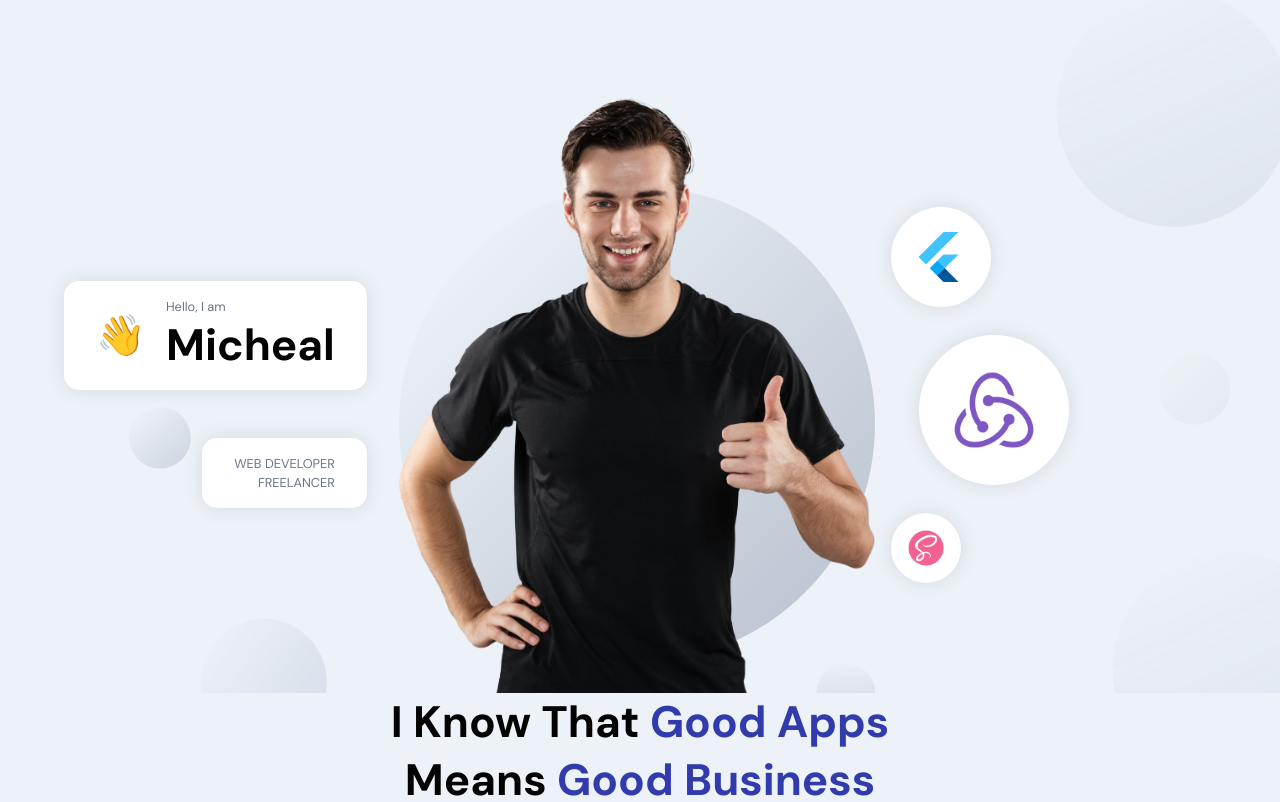
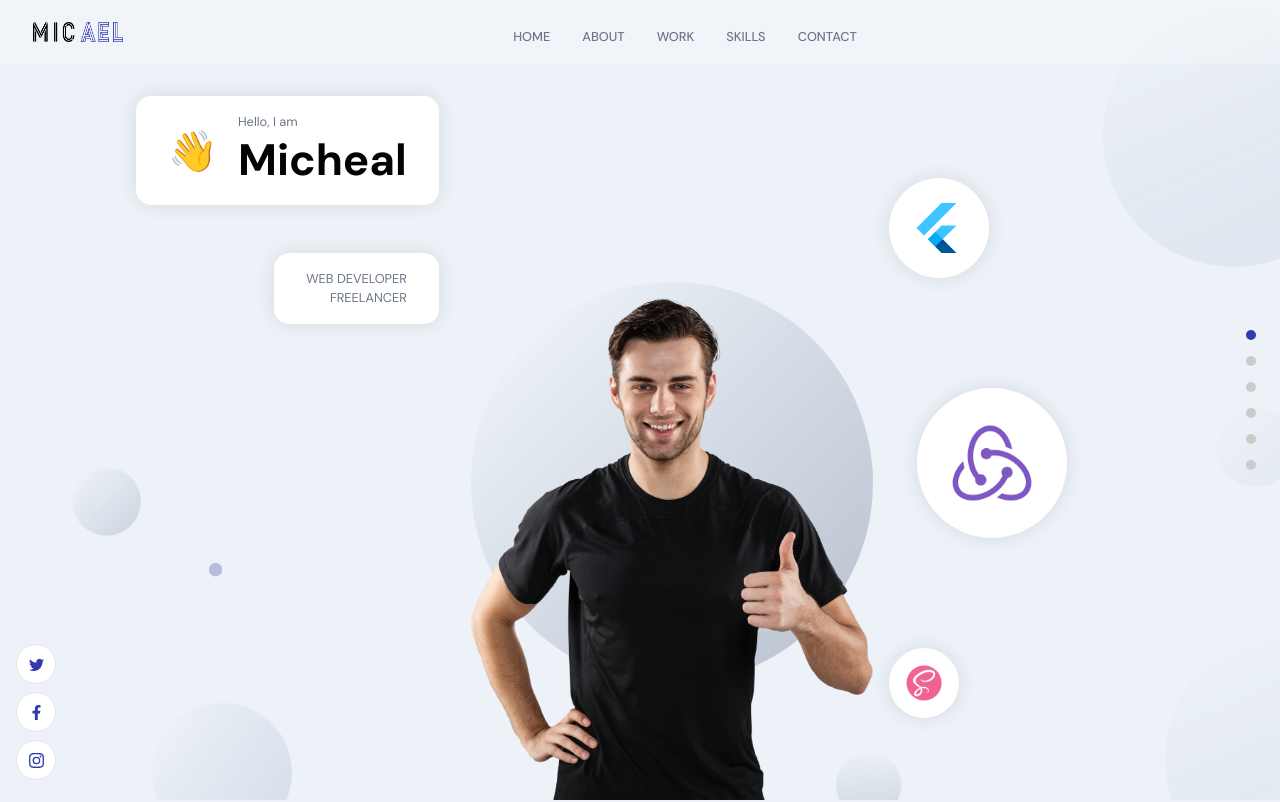
Before and after one commit to Afoojnr/portfolio, a React (Create React App) app in the folder frontend/: page / in a window 1280 px wide. Shown: the top 802 px of the page. Built offline with nearby package versions, Linux system fonts and the light colour scheme.

Commit message:
Navigation Dots and Social Media

```diff
--- a/frontend/src/App.js
+++ b/frontend/src/App.js
@@ -5,7 +5,7 @@
 const App = () => {
   return (
     <div className='app'>
-      {/* <Navbar/> */}
+      <Navbar/>
       <Header />
       <About />
       <Work />
--- a/frontend/src/App.scss
+++ b/frontend/src/App.scss
@@ -122,12 +122,14 @@
     svg {
       width: 15px;
       height: 15px;
-      color: var(--gray-color);
+      color: var(--secondary-color);
     }
 
     &:hover {
       background-color: var(--secondary-color);
       border-color: var(--secondary-color);
+      color: var(--gray-color);
+
 
       svg {
         color: var(--white-color);
--- /dev/null
+++ b/frontend/src/components/NavigationDots.jsx
@@ -0,0 +1,20 @@
+import React from "react";
+
+const NavigationDots = ({ active }) => {
+  return (
+    <div className="app__navigation">
+      {["home", "about", "work", "skills", "testimonials", "contact"].map(
+        (item, index) => (
+          <a
+            key={item + index}
+            className="app__navigation-dot"
+            style={active === item ? { backgroundColor: "#313BAC" } : {}}
+            href={`#${item}`}
+          />
+        )
+      )}
+    </div>
+  );
+};
+
+export default NavigationDots;
--- /dev/null
+++ b/frontend/src/components/SocialMedia.jsx
@@ -0,0 +1,21 @@
+import React from "react";
+import { BsTwitter, BsInstagram } from "react-icons/bs";
+import { FaFacebookF } from "react-icons/fa";
+
+const SocialMedia = () => {
+  return (
+    <div className="app__social">
+      <div>
+        <BsTwitter />
+      </div>
+      <div>
+        <FaFacebookF />
+      </div>
+      <div>
+        <BsInstagram />
+      </div>
+    </div>
+  );
+};
+
+export default SocialMedia;
--- a/frontend/src/components/index.js
+++ b/frontend/src/components/index.js
@@ -1 +1,3 @@
-export {default as Navbar} from './Navbar/Navbar'
+export { default as Navbar } from "./Navbar/Navbar";
+export { default as NavigationDots } from "./NavigationDots";
+export { default as SocialMedia } from "./SocialMedia";
--- a/frontend/src/containers/About/About.jsx
+++ b/frontend/src/containers/About/About.jsx
@@ -1,12 +1,13 @@
 import React from "react";
 import { motion } from "framer-motion";
-import {images} from '../../constants'
-
+import { images } from "../../constants";
+import { AppWrap } from "../../wrapper";
 import "./About.scss";
 const abouts = [
   {
     title: "web Development",
-    description: "i am a frontend developer with a passion for building beautiful and functional websites",
+    description:
+      "i am a frontend developer with a passion for building beautiful and functional websites",
     imgUrl: images.about01,
   },
   {
@@ -42,8 +43,12 @@
             key={about.title + index}
           >
             <img src={about.imgUrl} alt={about.title} />
-            <h2 className="bold-text" style={{ marginTop: 20 }}>{about.title}</h2>
-            <p className="p-text" style={{ marginTop: 10 }}>{ about.description}</p>
+            <h2 className="bold-text" style={{ marginTop: 20 }}>
+              {about.title}
+            </h2>
+            <p className="p-text" style={{ marginTop: 10 }}>
+              {about.description}
+            </p>
           </motion.div>
         ))}
       </div>
@@ -51,4 +56,4 @@
   );
 };
 
-export default About;
+export default AppWrap(About, "about");
--- a/frontend/src/containers/Header/Header.jsx
+++ b/frontend/src/containers/Header/Header.jsx
@@ -2,6 +2,7 @@
 import { easeInOut, motion } from "framer-motion";
 import { images } from "../../constants";
 import "./Header.scss";
+import { AppWrap } from "../../wrapper";
 
 const scaleVariants = {
   whileInView: {
@@ -15,7 +16,7 @@
 };
 const Header = () => {
   return (
-    <div id="home" className="app__header app__flex">
+    <div  className="app__header app__flex">
       <motion.div
         whileInView={{ x: [-100, 0], opacity: [0, 1] }}
         transition={{ duration: 0.5 }}
@@ -64,4 +65,4 @@
   );
 };
 
-export default Header;
+export default AppWrap(Header, 'home');
--- /dev/null
+++ b/frontend/src/wrapper/AppWrap.js
@@ -0,0 +1,21 @@
+import React from "react";
+import { NavigationDots, SocialMedia } from "../components";
+const AppWrap = (Component, idName, classNames) =>
+  function HOC() {
+    return (
+      <div id={idName} className={`app__container ${classNames}`}>
+        <SocialMedia />
+
+        <div className="app__wrapper app__flex">
+          <Component />
+          <div className="copyright">
+            <p className="p-text"> @2023 Afolabi</p>
+            <p className="p-text"> All right reserved</p>
+          </div>
+        </div>
+        <NavigationDots active={idName} />
+      </div>
+    );
+  };
+
+export default AppWrap;
--- /dev/null
+++ b/frontend/src/wrapper/index.js
@@ -0,0 +1 @@
+export { default as AppWrap } from "./AppWrap";
```
